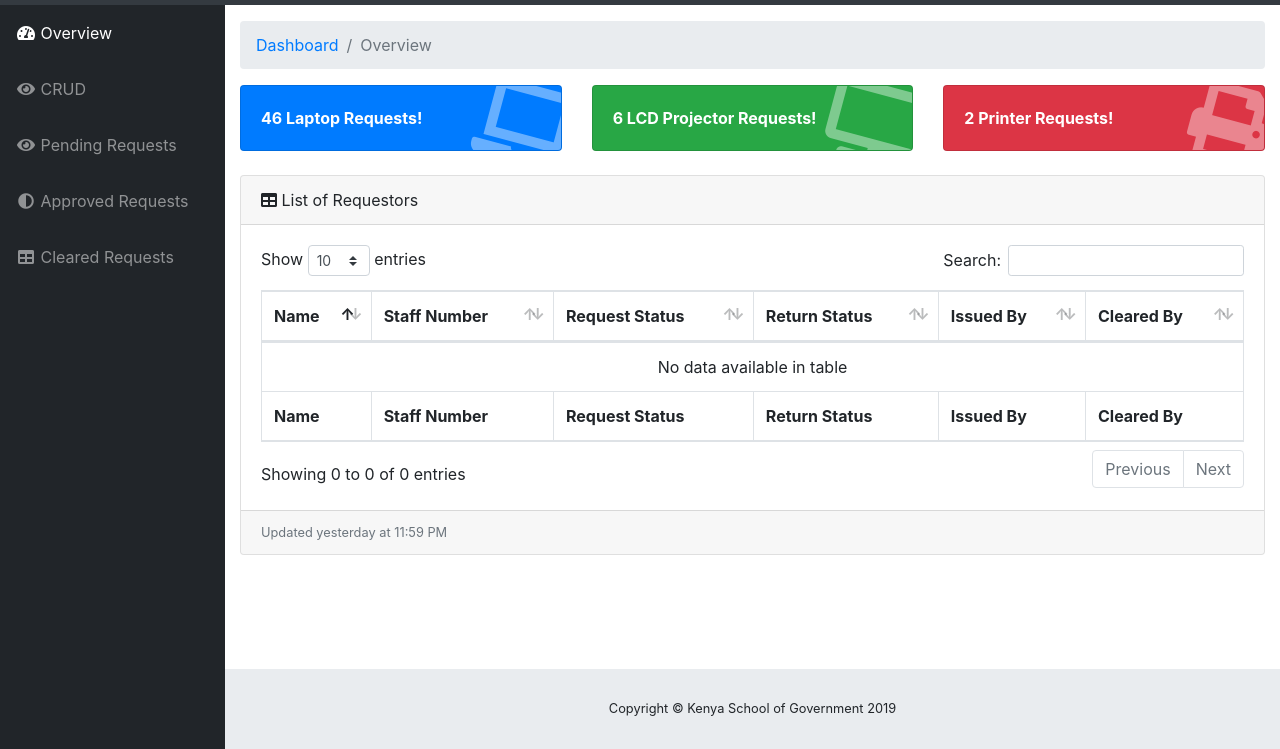
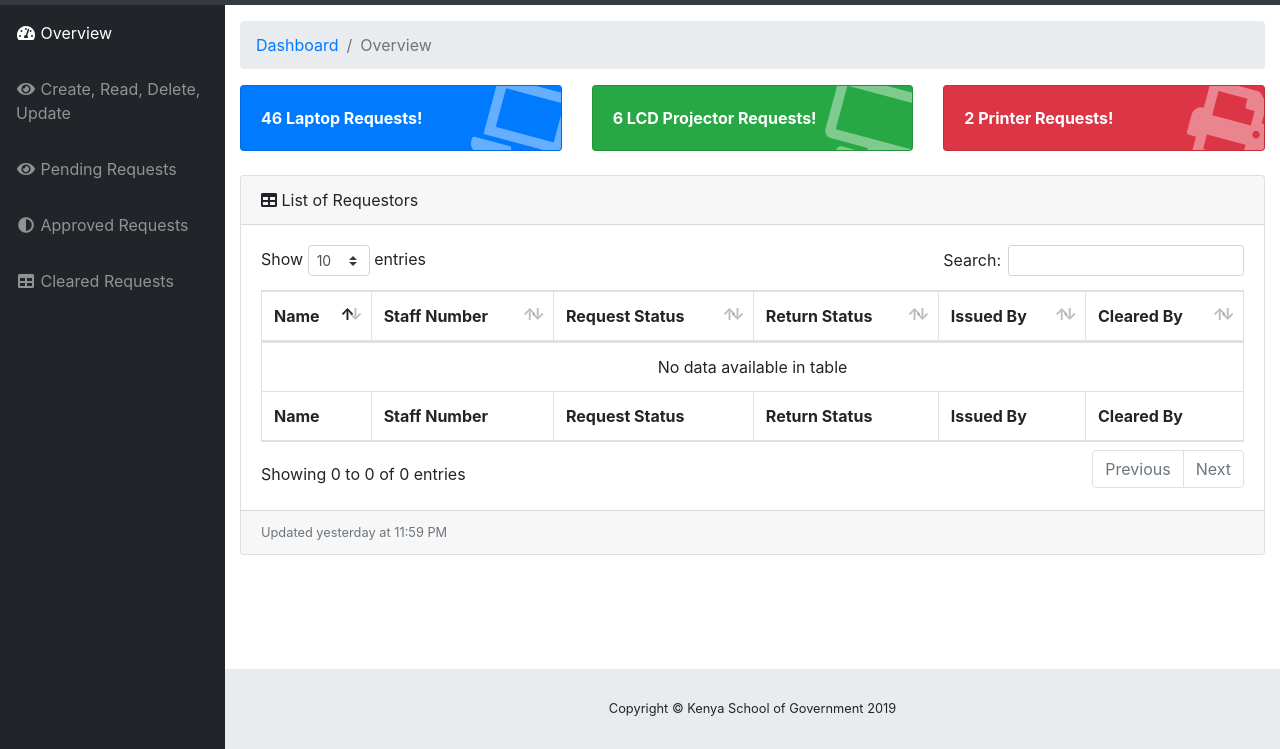
Before and after one commit to Kaberere/Portal, a website with bundled scripts: page startbootstrap-sb-admin-gh-pages/index.html in a window 1280 px wide. Shown: the part 51-800 px from the top of the page. Built offline with nearby package versions, Linux system fonts and the light colour scheme.

Commit message:
Change nav item from CRUD

```diff
--- a/startbootstrap-sb-admin-gh-pages/index.html
+++ b/startbootstrap-sb-admin-gh-pages/index.html
@@ -98,7 +98,7 @@
       <li class="nav-item">
           <a class="nav-link" href="Crud.html"> <!--<id="pagesDropdown" role="button" data-toggle="dropdown" aria-haspopup="true" aria-expanded="false">-->
             <i class="fas fa-fw fa-eye"></i>
-            <span>CRUD</span>
+            <span>Create, Read, Delete, Update</span>
           </a>
       <li class="nav-item">
         <a class="nav-link" href="PendingRequests.html"> <!--<id="pagesDropdown" role="button" data-toggle="dropdown" aria-haspopup="true" aria-expanded="false">-->
```
